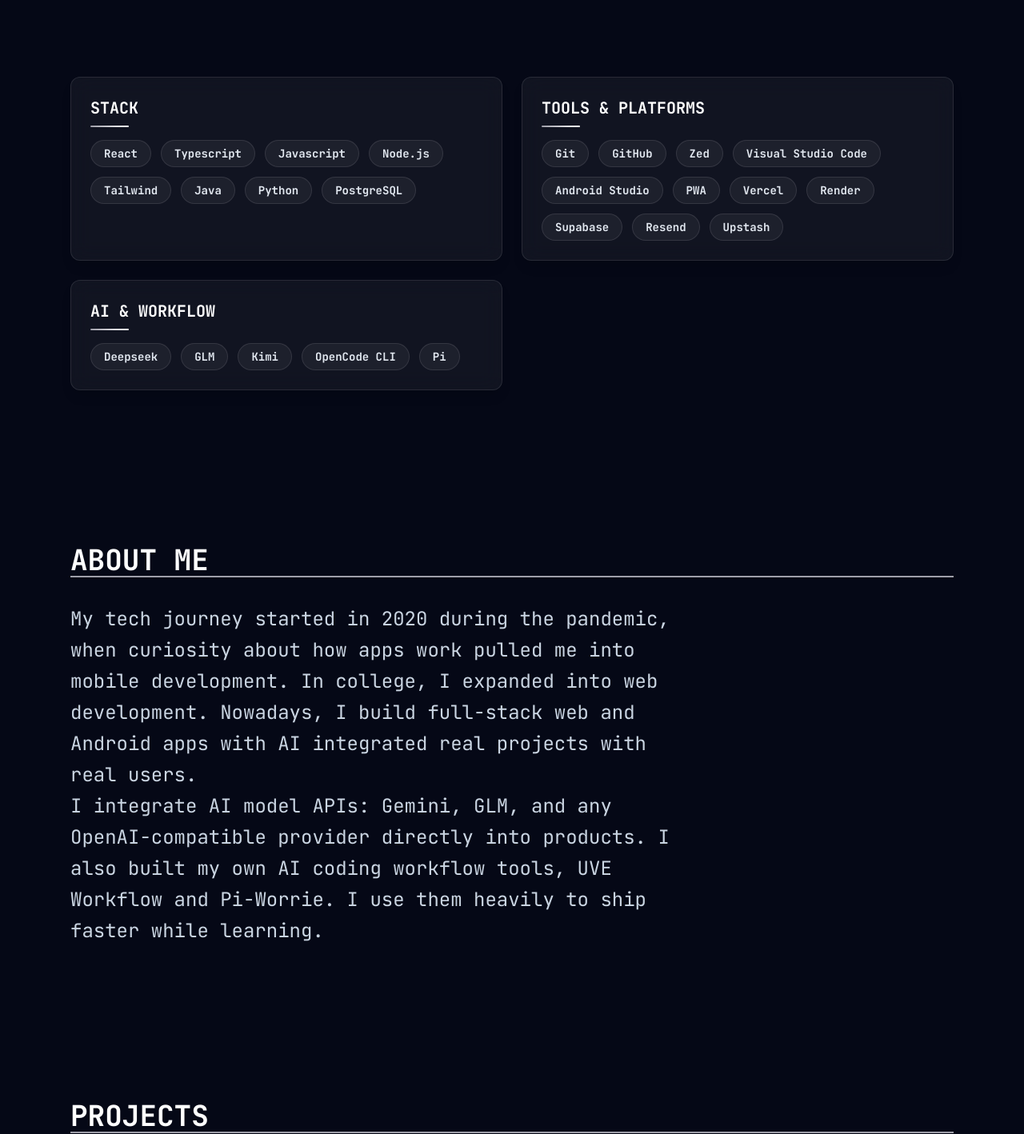
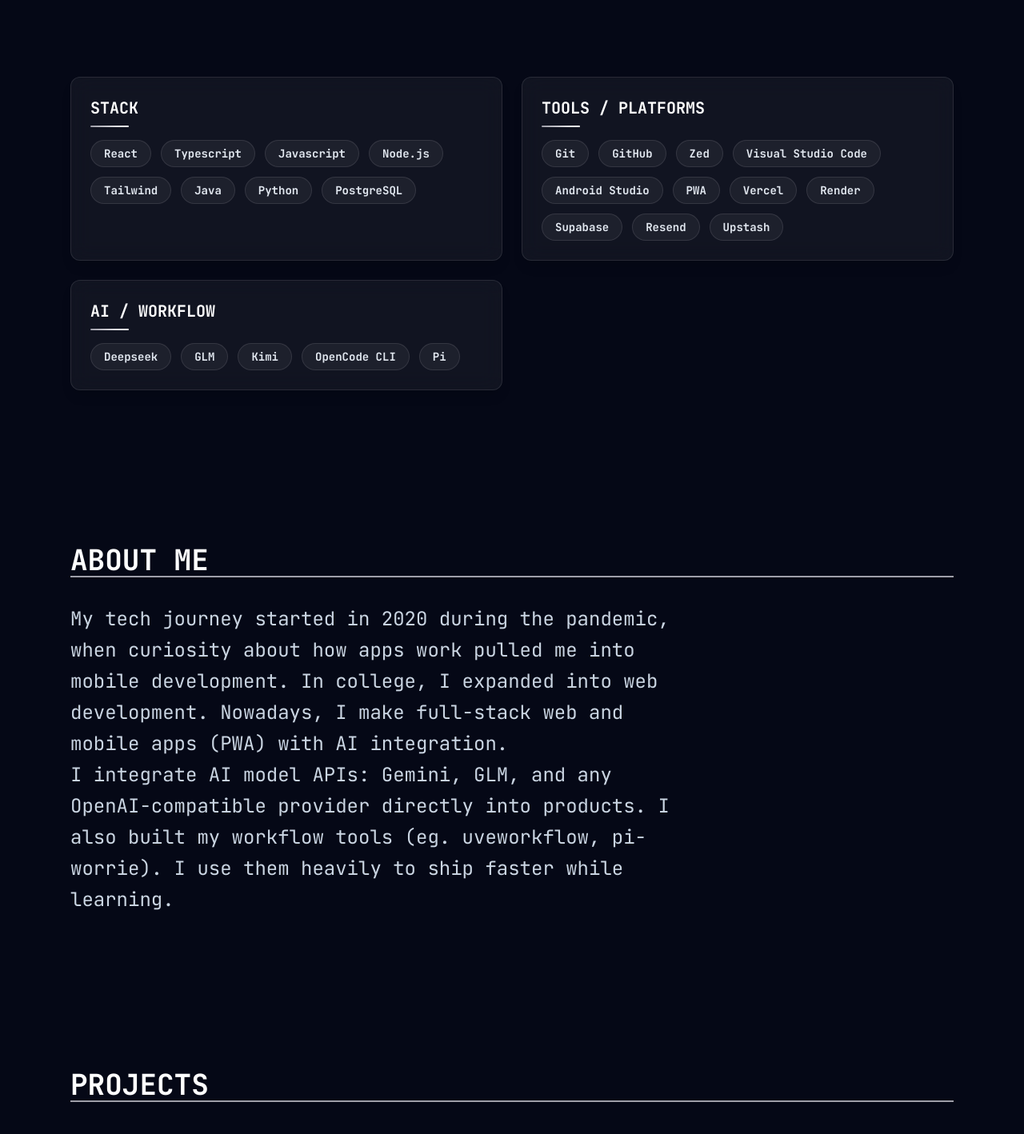
Before and after one commit to worriee/My-Portfolio, a React (Vite) app: page / in a window 1280 px wide. Shown: the part 800-2218 px from the top of the page at 80% size. Built offline with nearby package versions, Linux system fonts and the light colour scheme.

Commit message:
chore: update portfolio

```diff
--- a/src/App.jsx
+++ b/src/App.jsx
@@ -25,7 +25,7 @@
     ],
   },
   {
-    title: "TOOLS & PLATFORMS",
+    title: "TOOLS / PLATFORMS",
     items: [
       "Git",
       "GitHub",
@@ -41,7 +41,7 @@
     ],
   },
   {
-    title: "AI & WORKFLOW",
+    title: "AI / WORKFLOW",
     items: ["Deepseek", "GLM", "Kimi", "OpenCode CLI", "Pi"],
   },
 ];
@@ -485,7 +485,7 @@
             />
             <div className="text-center md:text-left">
               <h2 className="mt-3 text-zinc-600 font-semibold text-lg dark:text-zinc-300">
-                Full Stack Developer - AI Integration
+                Full Stack - AI Software Integration
               </h2>
               <h1 className="gradient-text font-bold font-serif text-4xl md:text-5xl mt-2 min-h-[3rem] md:min-h-[3.5rem]">
                 {heroText || "\u00A0"}
@@ -553,15 +553,14 @@
               <p>
                 My tech journey started in 2020 during the pandemic, when
                 curiosity about how apps work pulled me into mobile development.
-                In college, I expanded into web development. Nowadays, I build
-                full-stack web and Android apps with AI integrated real projects
-                with real users.
+                In college, I expanded into web development. Nowadays, I make
+                full-stack web and mobile apps (PWA) with AI integration.
               </p>
               <p>
                 I integrate AI model APIs: Gemini, GLM, and any
                 OpenAI-compatible provider directly into products. I also built
-                my own AI coding workflow tools, UVE Workflow and Pi-Worrie. I
-                use them heavily to ship faster while learning.
+                my workflow tools (eg. uveworkflow, pi-worrie). I use them
+                heavily to ship faster while learning.
               </p>
             </h2>
           </div>
@@ -687,8 +686,7 @@
       <footer className="border-t border-slate-200 bg-white/70 backdrop-blur-xl dark:border-white/10 dark:bg-[#0a1022]/60">
         <div className="max-w-6xl mx-auto px-6 py-8">
           <p className="text-sm text-slate-500 text-center dark:text-slate-400">
-            &copy; {new Date().getFullYear()} Julry Mahilum. <br /> All rights
-            reserved.
+            &copy; {new Date().getFullYear()} JulryM x Worrie
           </p>
         </div>
       </footer>
```
